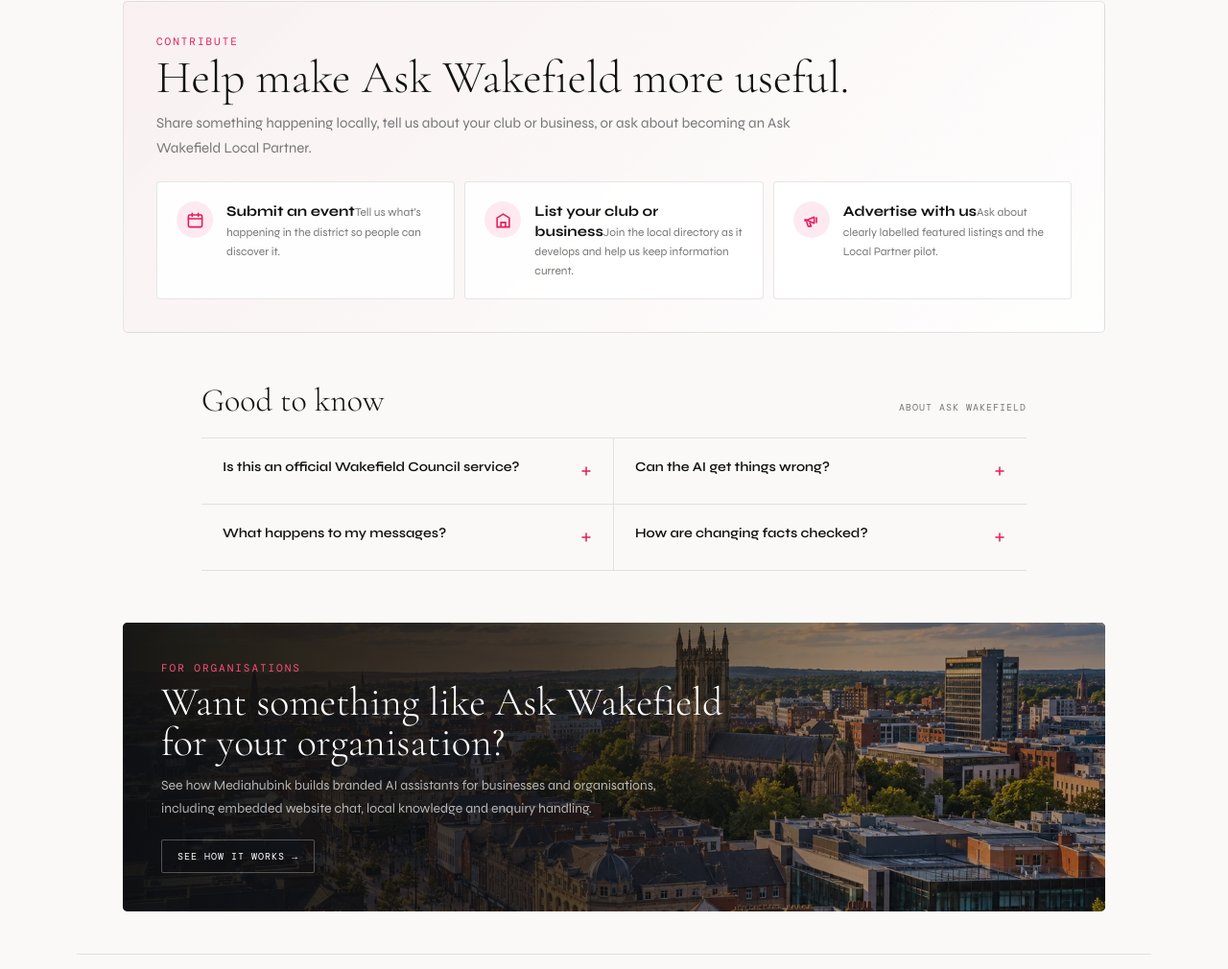
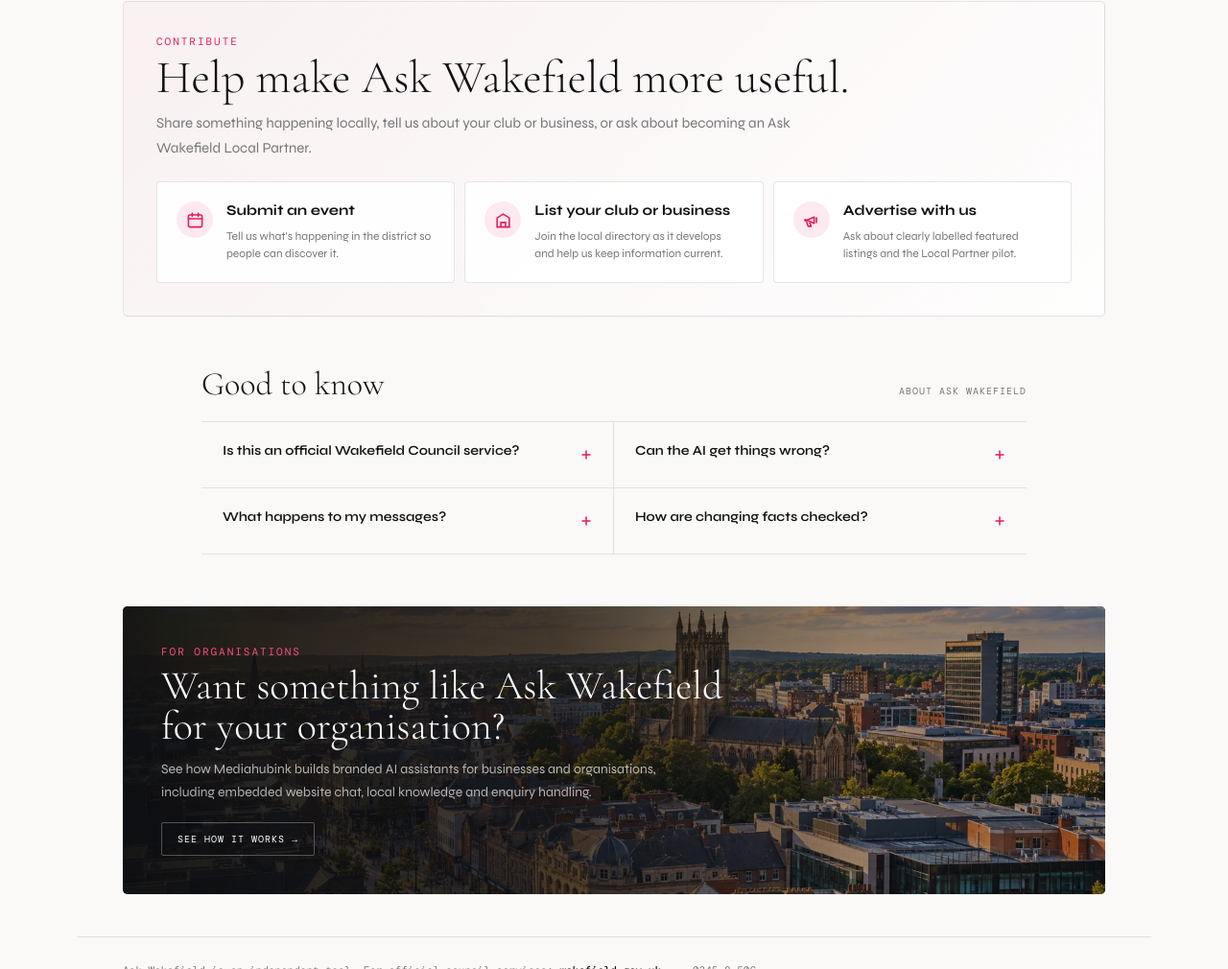
Before and after one commit to joash-maker/ask-wakefield, a website: page index.html in a window 1280 px wide. Shown: the part 2512-3522 px from the top of the page at 96% size. Drawn offline with nearby package versions, Linux system fonts and the light colour scheme.

Commit message:
Polish Discover and Contribute homepage sections

```diff
--- a/index.html
+++ b/index.html
@@ -336,12 +336,14 @@
 
     .contribute-panel { border: 1px solid var(--line); border-radius: 5px; padding: 34px; background: linear-gradient(135deg, rgba(230,28,93,0.035), rgba(255,255,255,0.8)); }
     .contribute-grid { display: grid; grid-template-columns: repeat(3, 1fr); gap: 10px; margin-top: 22px; }
-    .contribute-card { display: flex; gap: 14px; align-items: flex-start; padding: 20px; border: 1px solid var(--line); background: rgba(255,255,255,0.88); border-radius: 4px; color: var(--ink); text-decoration: none; transition: border-color 0.18s, transform 0.18s, background 0.18s; }
-    .contribute-card:hover { border-color: rgba(230,28,93,0.35); transform: translateY(-2px); background: #fff; }
+    .contribute-card { display: flex; gap: 14px; align-items: flex-start; padding: 20px; border: 1px solid var(--line); background: rgba(255,255,255,0.88); border-radius: 4px; color: var(--ink); text-decoration: none; transition: border-color 0.18s, transform 0.18s, background 0.18s, box-shadow 0.18s; }
+    .contribute-card:hover { border-color: rgba(230,28,93,0.35); transform: translateY(-2px); background: #fff; box-shadow: 0 9px 22px rgba(17,17,17,0.05); }
+    .contribute-card:focus-visible { outline: 3px solid rgba(230,28,93,0.28); outline-offset: 3px; }
+    .contribute-card > span:last-child { display: block; min-width: 0; }
     .contribute-icon { width: 38px; height: 38px; border-radius: 50%; display: grid; place-items: center; flex: 0 0 38px; background: rgba(230,28,93,0.09); color: var(--red); }
     .contribute-icon svg { width: 19px; height: 19px; }
-    .contribute-title { font-size: 15px; font-weight: 700; line-height: 1.3; }
-    .contribute-copy { font-size: 12px; color: var(--dim); line-height: 1.5; margin-top: 5px; }
+    .contribute-title { display: block; font-size: 15px; font-weight: 700; line-height: 1.3; }
+    .contribute-copy { display: block; font-size: 12px; color: var(--dim); line-height: 1.55; margin-top: 7px; }
 
     .trust-section { max-width: 860px; margin: 50px auto 0; }
     .trust-head { display: flex; align-items: baseline; justify-content: space-between; gap: 24px; padding-bottom: 18px; border-bottom: 1px solid var(--line); }
```
